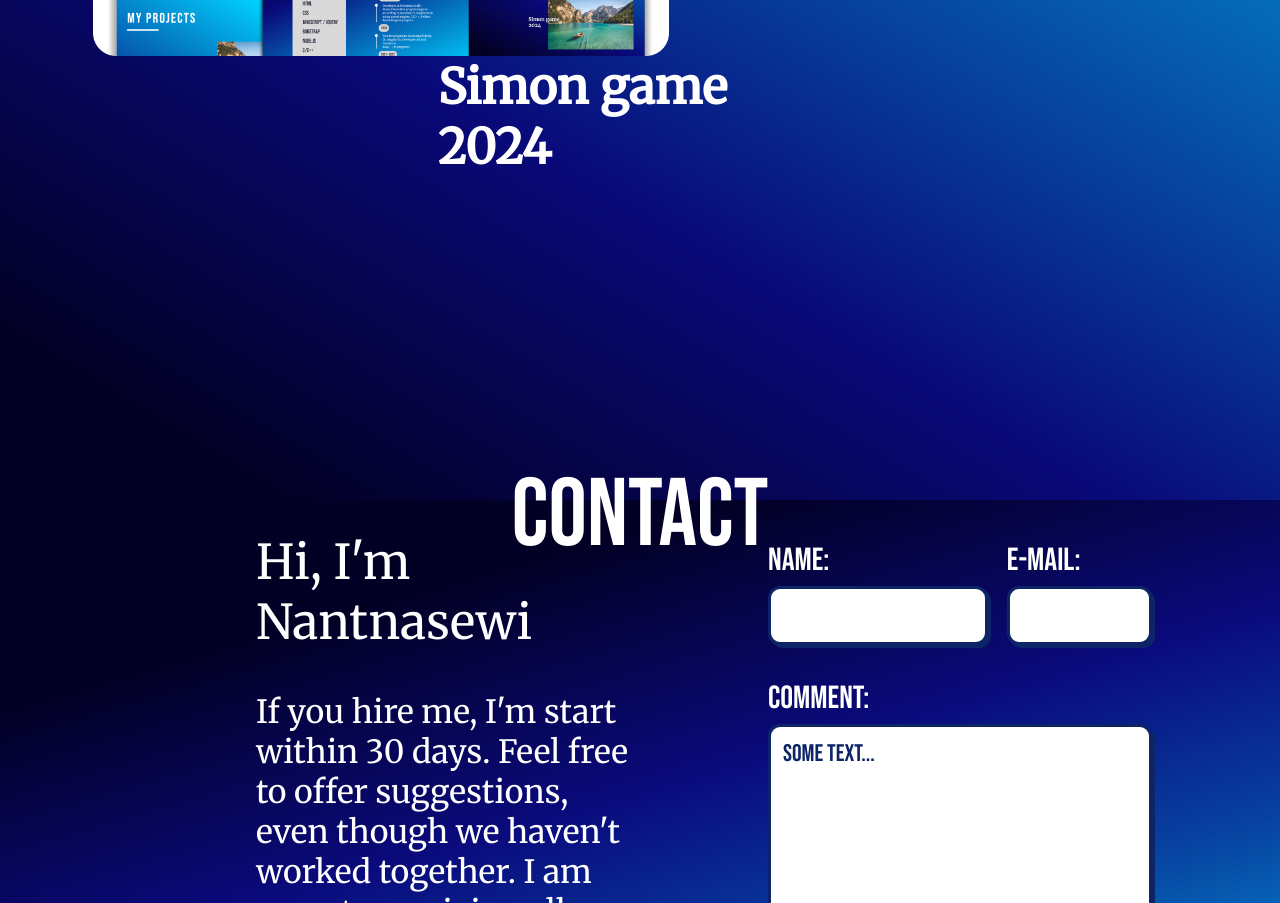
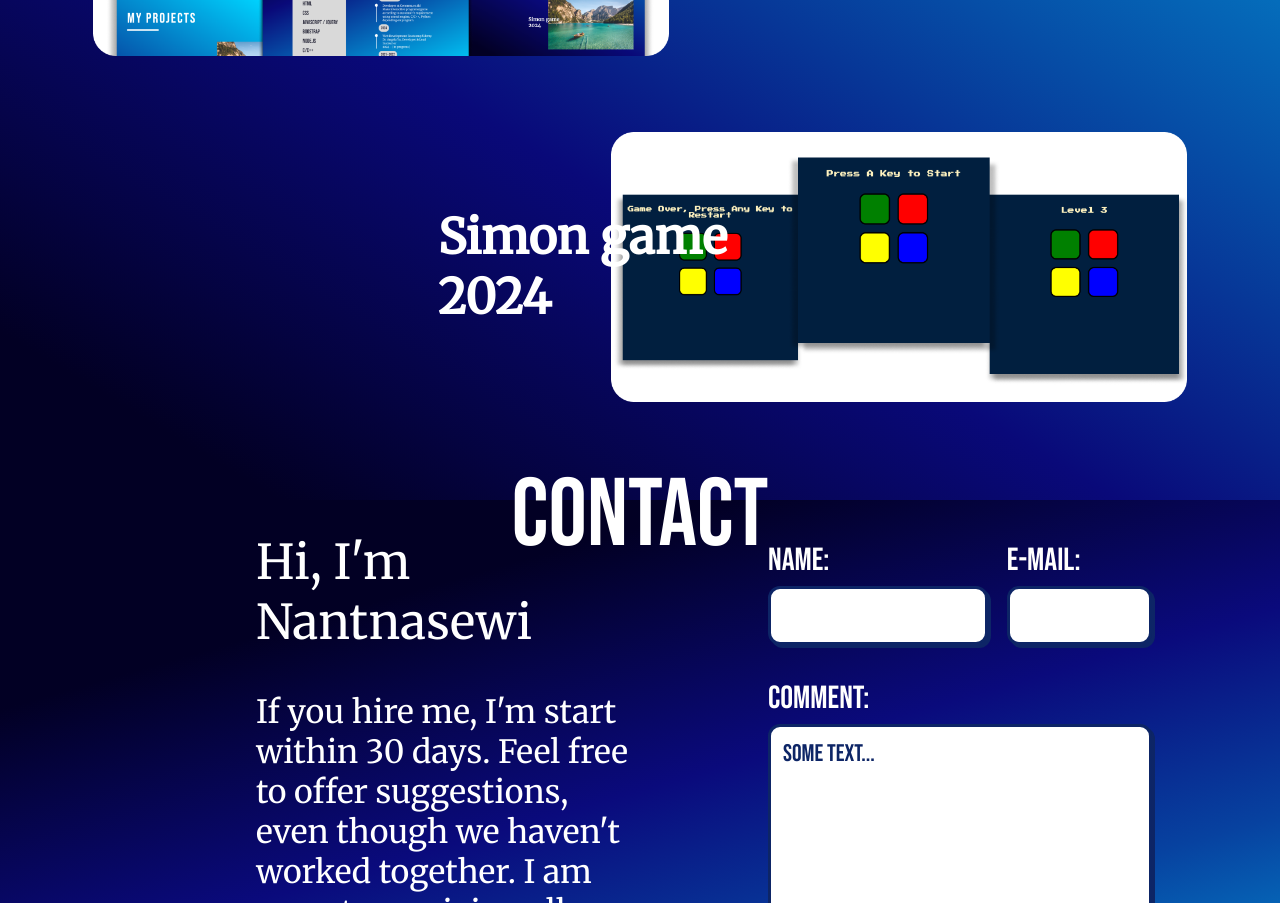
Before and after one commit to jhagerman99/Resume-2024, a plain HTML site: page index.html in a window 1280 px wide. Shown: the part 2907-3810 px from the top of the page. Drawn offline with Linux system fonts and the light colour scheme.

Commit message:
Update index.html

```diff
--- a/index.html
+++ b/index.html
@@ -137,7 +137,7 @@
             </div>
             <div class="project">
                 <div class="image-container">
-                    <a href="./images/simon.png" alt="simon game"></a>
+                    <a href="https://jhagerman99.github.io/simon-game/" target="_blank"><img class="img-right" src="./images/simon.png" alt="simon game"></a>
                     <div class="overlay-textR font2">
                         Simon game<br>
                         2024
```
